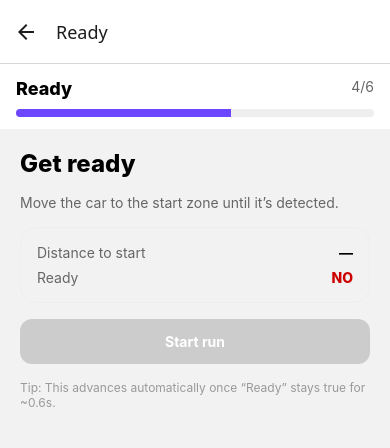
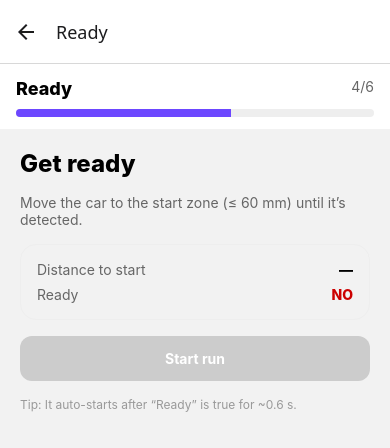
Before and after one commit to Wiiifiii/ESP8266-MPU6050-TOF, a React Native app in the folder app/: screen /Ready in a window 390 px wide. Shown: the top 448 px of the page. Built offline with nearby package versions, Linux system fonts and the light colour scheme; no server answers.

Commit message:
app: add NEAR/READY thresholds; DriveToStart uses config; ReadyScreen computes readiness from mm  READY_THRESHOLD_MM and auto-starts

```diff
--- a/app/config.js
+++ b/app/config.js
@@ -1,2 +1,5 @@
 // app/config.js
-export const USE_DEMO = true; // set to false on real hardware
+// export const USE_DEMO = true; // set to false on real hardware
+export const USE_DEMO = false; // real hardware
+export const NEAR_THRESHOLD_MM  = 120; // used on Drive screen
+export const READY_THRESHOLD_MM = 60;  // used on Ready screen (≈ 6 cm)
--- a/app/screens/DriveToStartScreen.js
+++ b/app/screens/DriveToStartScreen.js
@@ -3,9 +3,10 @@ import React, { useEffect, useRef, useState } from 'react';
 import { View, Text, Pressable } from 'react-native';
 import StepperHeader from '../components/StepperHeader';
 import { getStart } from '../api';
+import { NEAR_THRESHOLD_MM } from '../config';
 import { useLap } from '../context/LapContext';
 
-const READY_NEAR_MM = 120; // show "Continue" when within ~12 cm of start
+const READY_NEAR_MM = NEAR_THRESHOLD_MM; // show "Continue" when within threshold
 
 export default function DriveToStartScreen({ navigation }) {
   const { trackDistance } = useLap();
--- a/app/screens/ReadyScreen.js
+++ b/app/screens/ReadyScreen.js
@@ -1,10 +1,10 @@
-// app/screens/ReadyScreen.js
 // screens/ReadyScreen.js
 import React, { useEffect, useRef, useState } from 'react';
 import { View, Text, Pressable } from 'react-native';
 import StepperHeader from '../components/StepperHeader';
 import { getStart, startDemoRun } from '../api';
 import { useLap } from '../context/LapContext';
+import { READY_THRESHOLD_MM } from '../config';
 
 export default function ReadyScreen({ navigation }) {
   const { setStartTime } = useLap();
@@ -19,12 +19,16 @@ export default function ReadyScreen({ navigation }) {
 
     async function tick() {
       try {
-        const { data } = await getStart();
+  const { data } = await getStart();
         if (!mounted) return;
 
-        setDistanceMm(Number(data?.distanceMm ?? data?.distance ?? 0));
-        const isReady = !!data?.ready;
-        setReady(isReady);
+  // Use either distanceMm or distance from firmware
+  const mm = Number(data?.distanceMm ?? data?.distance ?? NaN);
+  setDistanceMm(Number.isFinite(mm) ? mm : null);
+
+  // Compute ready locally from mm
+  const isReady = Number.isFinite(mm) && mm > 0 && mm <= READY_THRESHOLD_MM;
+  setReady(isReady);
 
         const now = Date.now();
         if (isReady) {
@@ -66,22 +70,16 @@ export default function ReadyScreen({ navigation }) {
       <StepperHeader stepIndex={3} />
       <View style={{ padding: 20, gap: 16 }}>
         <Text style={{ fontSize: 24, fontWeight: '800' }}>Get ready</Text>
-        <Text style={{ color: '#666' }}>Move the car to the start zone until it’s detected.</Text>
+        <Text style={{ color: '#666' }}>
+          Move the car to the start zone (≤ {READY_THRESHOLD_MM} mm) until it’s detected.
+        </Text>
 
         <View style={{
           borderWidth: 1, borderColor: ready ? '#1a7f37' : '#eee',
           borderRadius: 16, padding: 16, gap: 8
         }}>
-          <View style={{ flexDirection: 'row', justifyContent: 'space-between' }}>
-            <Text style={{ color: '#666' }}>Distance to start</Text>
-            <Text style={{ fontWeight: '700' }}>{nearText}</Text>
-          </View>
-          <View style={{ flexDirection: 'row', justifyContent: 'space-between' }}>
-            <Text style={{ color: '#666' }}>Ready</Text>
-            <Text style={{ fontWeight: '800', color: ready ? '#1a7f37' : '#c00' }}>
-              {ready ? 'YES' : 'NO'}
-            </Text>
-          </View>
+          <Row label="Distance to start" value={nearText} />
+          <Row label="Ready" value={ready ? 'YES' : 'NO'} valueStyle={{ color: ready ? '#1a7f37' : '#c00', fontWeight: '800' }} />
         </View>
 
         <Pressable
@@ -99,9 +97,18 @@ export default function ReadyScreen({ navigation }) {
         </Pressable>
 
         <Text style={{ color: '#999', fontSize: 12 }}>
-          Tip: This advances automatically once “Ready” stays true for ~0.6s.
+          Tip: It auto-starts after “Ready” is true for ~0.6 s.
         </Text>
       </View>
     </View>
   );
 }
+
+function Row({ label, value, valueStyle }) {
+  return (
+    <View style={{ flexDirection: 'row', justifyContent: 'space-between' }}>
+      <Text style={{ color: '#666' }}>{label}</Text>
+      <Text style={[{ fontWeight: '800' }, valueStyle]}>{value}</Text>
+    </View>
+  );
+}
```
